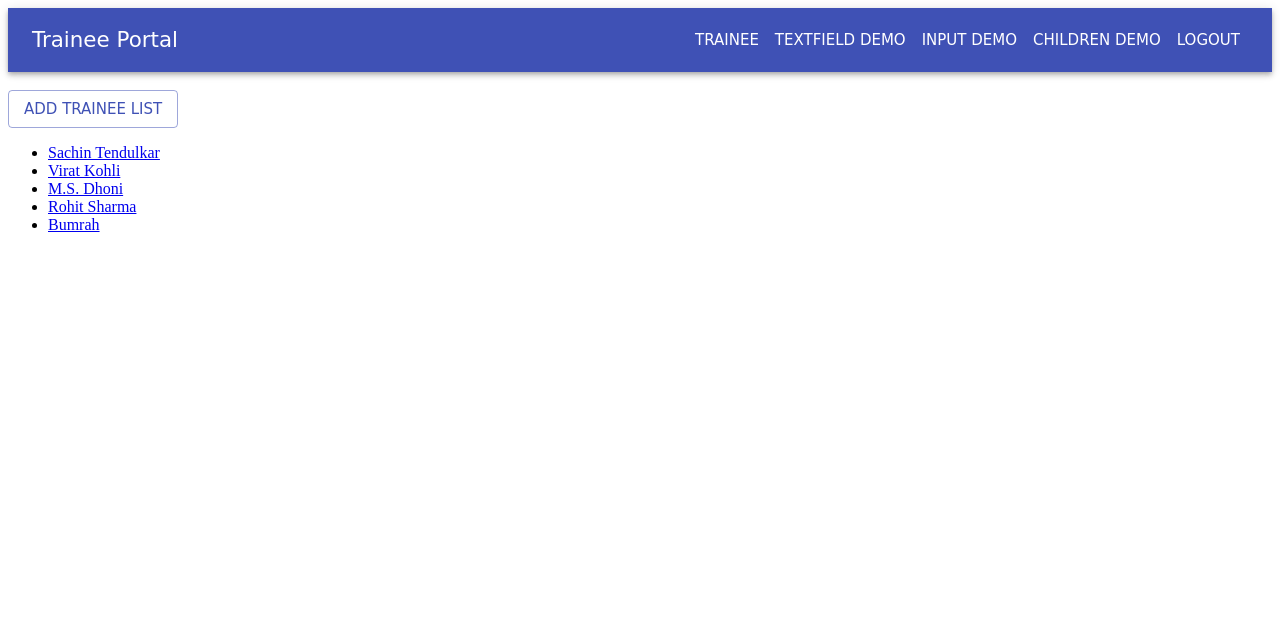
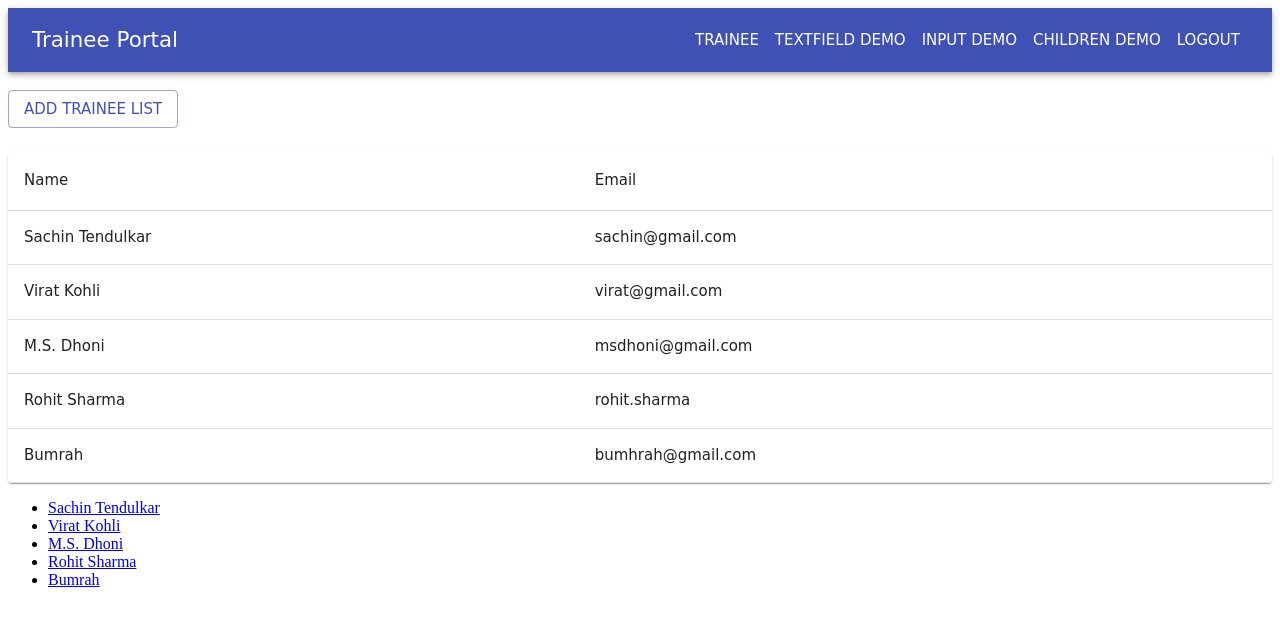
Before and after one commit to Rajshrishrimalshah/javascript-client, a React (Create React App) app: page / in a window 1280 px wide. Shown: the top 626 px of the page. Built offline with nearby package versions, Linux system fonts and the light colour scheme.

Commit message:
feat: added TableComponent

```diff
--- /dev/null
+++ b/src/pages/Table/Table.jsx
@@ -0,0 +1,63 @@
+import React, { Component } from 'react';
+import { withStyles } from '@material-ui/core/styles';
+import Table from '@material-ui/core/Table';
+import TableBody from '@material-ui/core/TableBody';
+import TableCell from '@material-ui/core/TableCell';
+import TableHead from '@material-ui/core/TableHead';
+import TableRow from '@material-ui/core/TableRow';
+import Paper from '@material-ui/core/Paper';
+
+
+const style = theme => ({
+  root: {
+    width: '100%',
+    marginTop: theme.spacing(3),
+    overflowX: 'auto',
+
+  },
+  table: {
+    minWidth: 650,
+  },
+});
+
+class TablePage extends Component {
+
+
+  render() {
+    const { classes, data, columns } = this.props;
+
+    return (
+      <Paper className={classes.root}>
+      <Table className={classes.table} style={{}}>
+        <TableHead style={{align: "center"}}>
+
+        {columns.map(row => (
+
+              <TableCell component="th" scope="row">
+                {row.label}
+              </TableCell>
+
+          ))}
+
+        </TableHead>
+        <TableBody style={{align: "center"}}>
+          {data.map(row => (
+            <TableRow key={row.name}>
+              <TableCell component="th" scope="row">
+                {row.name}
+              </TableCell>
+
+              <TableCell component="th" scope="row">
+                {row.email}
+              </TableCell>
+
+            </TableRow>
+          ))}
+        </TableBody>
+      </Table>
+    </Paper>
+  );
+}
+}
+
+export default withStyles(style)(TablePage);
--- a/src/pages/Trainee/TraineeList.jsx
+++ b/src/pages/Trainee/TraineeList.jsx
@@ -1,7 +1,8 @@
 import AddDialog from "../Trainee/components/AddDialog/AddDialog";
 import Button from "@material-ui/core/Button";
 import Form from "../Trainee/Form";
-import trainees from "./data/trainee"
+import trainees from "./data/trainee";
+import Table from "../Table/Table"
 import React, { Component } from "react";
 import { Link } from "react-router-dom";
 
@@ -53,6 +54,24 @@ class TraineeList extends Component {
         <Form handlerFromParent={this.handleDataParent} clickHandler={this.handleClick} />
       </AddDialog>
 
+
+      <Table
+        id="id"
+        data={trainees}
+        columns={[
+          {
+            field: 'name',
+            label: 'Name',
+            align: 'center'
+          },
+          {
+            field: 'email',
+            label: 'Email'
+          },
+        ]
+        }
+      />
+
       <ul>
           {trainees.map(({ id, name }) =>
           <li key={id}>
@@ -60,6 +79,7 @@ class TraineeList extends Component {
           </li>
           )}
       </ul>
+
     </>
     );
   }
```
Also changed, not shown: src/pages/Table/index.jsx (added).
